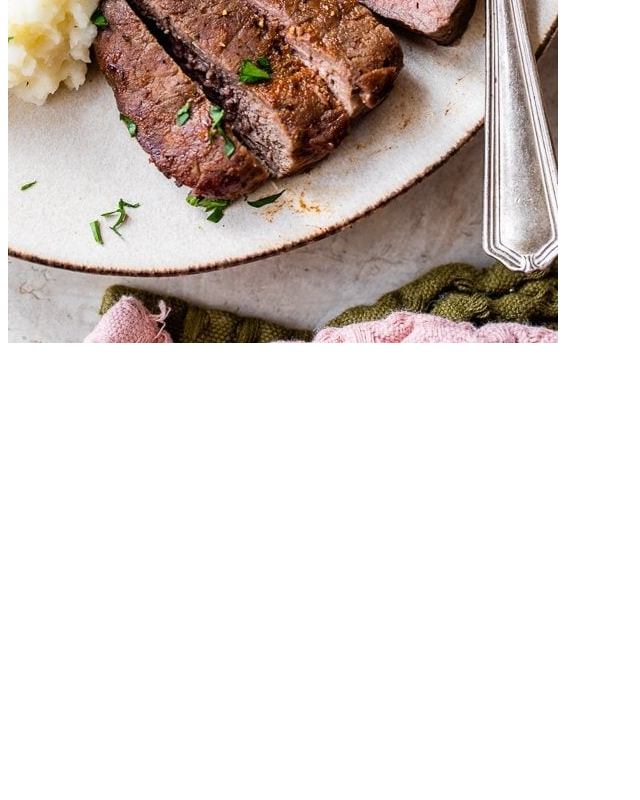
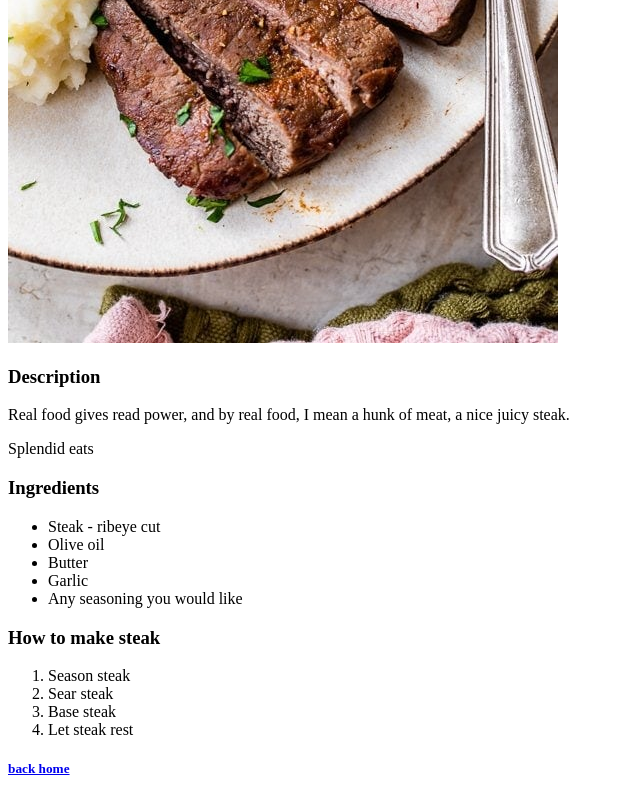
Before and after one commit to joj111/2odin-recipes, a plain HTML site: page recipes/steak.html in a window 1280 px wide. Shown: the part 532-1332 px from the top of the page, without its empty margins (0-640 px from the left). Before the commit the page ends 887 px from the top, so only its background shows below. Drawn offline with Linux system fonts and the light colour scheme.

Commit message:
Finished steak recipe.

```diff
--- a/recipes/steak.html
+++ b/recipes/steak.html
@@ -9,5 +9,24 @@
 <body>
     <p>Give me a steak, who the hell eats sushi?</p>
     <img src="../images/steak.jpg">
+    <h3>Description</h3>
+    <p>Real food gives read power, and by real food, I mean a hunk of meat, a nice juicy steak.</p>
+    <p>Splendid eats</p>
+    <h3>Ingredients</h3>
+    <ul>
+        <li>Steak - ribeye cut</li>
+        <li>Olive oil</li>
+        <li>Butter</li>
+        <li>Garlic</li>
+        <li>Any seasoning you would like</li>
+    </ul>
+    <h3>How to make steak</h3>
+    <ol>
+        <li>Season steak</li>
+        <li>Sear steak</li>
+        <li>Base steak</li>
+        <li>Let steak rest</li>
+    </ol>
+    <h5><a href="../index.html">back home</a></h5>
 </body>
 </html>
```
